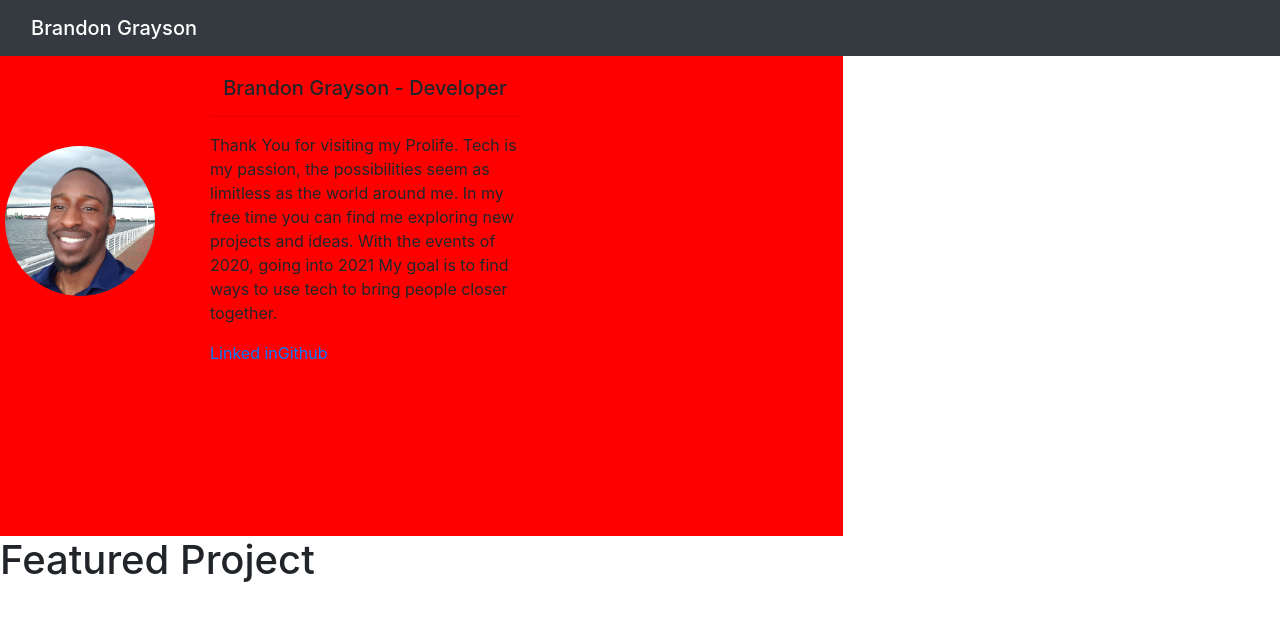
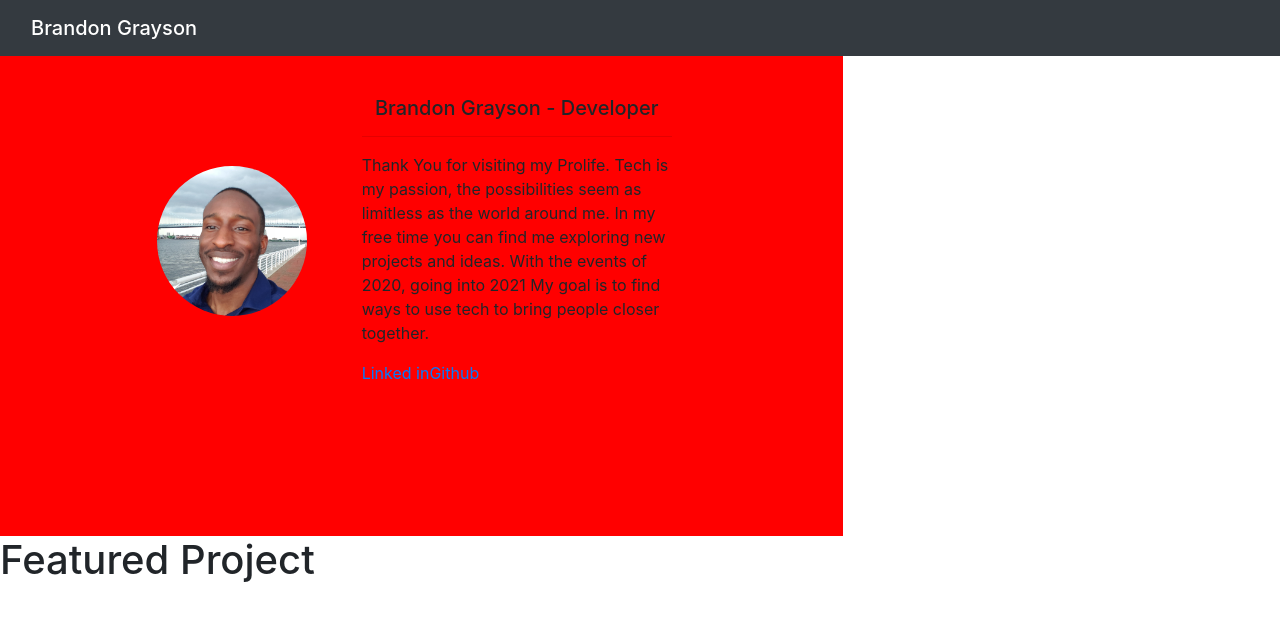
Before and after one commit to BrandonGrayson/react-portfolio, a React (Create React App) app: page / in a window 1280 px wide. Shown: the top 620 px of the page. Built offline with nearby package versions, Linux system fonts and the light colour scheme.

Commit message:
about-me content centered on background

```diff
--- a/src/components/HeroImg/Hero.js
+++ b/src/components/HeroImg/Hero.js
@@ -14,11 +14,7 @@
 			<div className="row">
 				<div className="col-xs-12 col-sm-12 col-md-8 col-lg-8">
 					<div className="" style={styles.card}>
-						{/* <div className="card-body d-flex flex-column justify-content-center align-items-center">
-							<h5 className="card-title">Uniquely Crafted Web Experiences</h5>
-							<h6 className="card-subtitle mb-2 text-muted">Card subtitle</h6>
-							<p className="card-text">Meet Brandon Grayson</p>
-						</div> */}
+						<div className="card-body d-flex flex-column justify-content-center align-items-center">
 
 						<div className="" style={{ 'maxWidth': '540px', 'maxHeight': '300px' }}>
 							<div className="row g-0">
@@ -47,6 +43,10 @@
 							</div>
 						</div>
 
+						</div>
+
+
+
 
 
 					</div>
```
